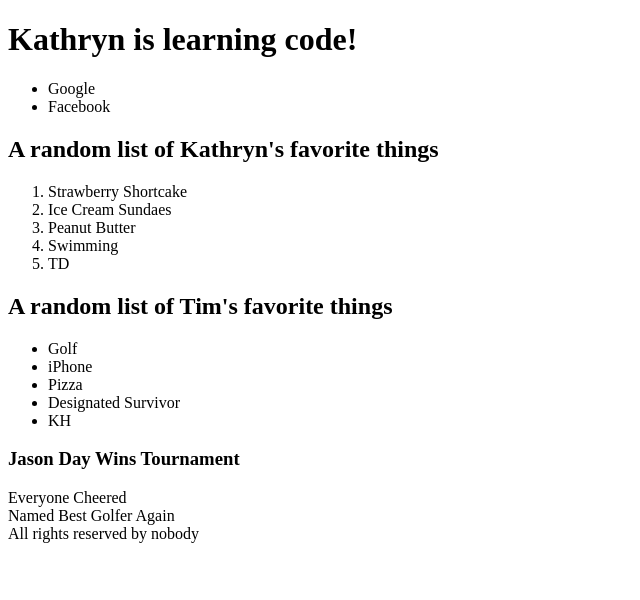
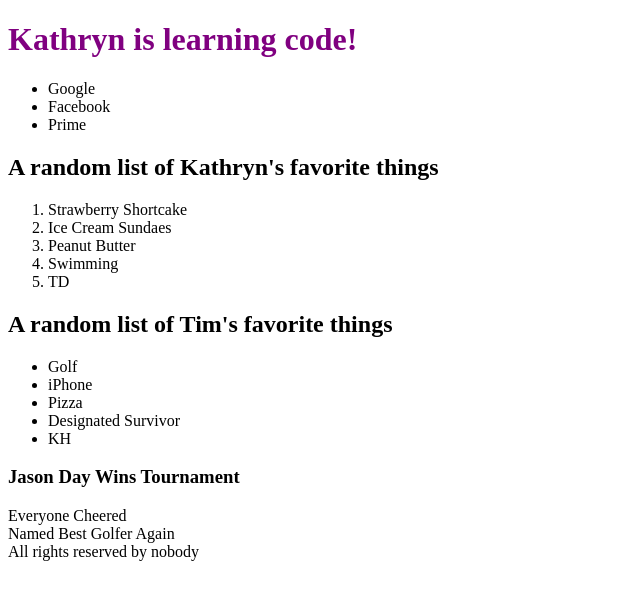
Before and after one commit to hein0325/hein0325.github.io, a plain HTML site: page Index.html in a window 1280 px wide. Shown: the whole page, without its empty margins (0-640 px from the left). Drawn offline with Linux system fonts and the light colour scheme.

Commit message:
Update Index.html

```diff
--- a/Index.html
+++ b/Index.html
@@ -2,6 +2,7 @@
 <html>
   <head>
     <title>Kathryn's awesome webpage!</title>
+    <link rel="stylesheet" href="styles.css">
   </head>
   <body>
     <h1>Kathryn is learning code!</h1>
@@ -9,6 +10,7 @@
       <ul>
         <li>Google</li>
         <li>Facebook</li>
+        <li>Prime</li>
       </ul>
     </nav>
     <main>
@@ -38,5 +40,4 @@
       All rights reserved by nobody
     </footer>
   </body>
-
 </html>
```
